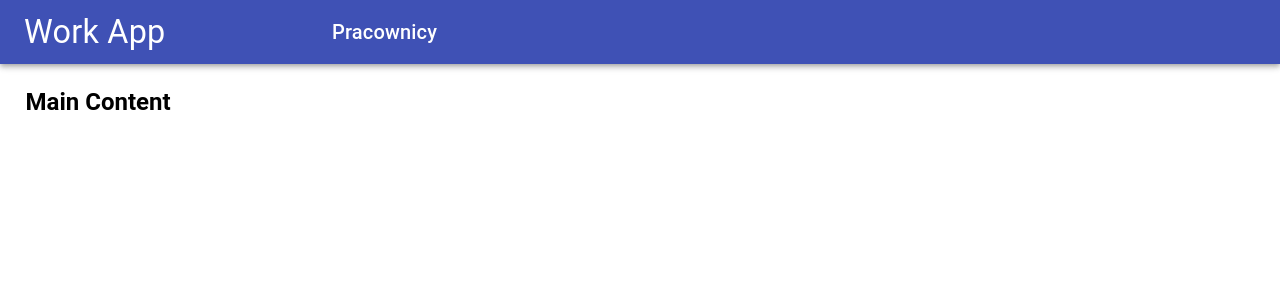
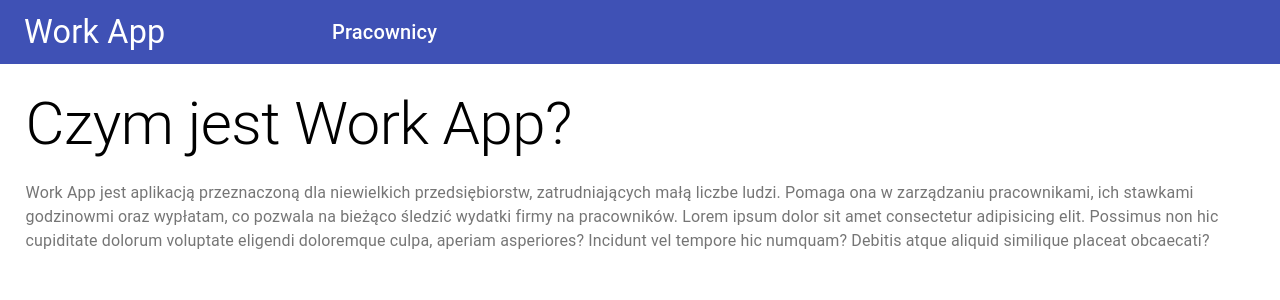
Before and after one commit to MichalBartusiak/work-app, a React (Create React App) app: page / in a window 1280 px wide. Shown: the top 300 px of the page. Built offline with nearby package versions, Linux system fonts and the light colour scheme.

Commit message:
Finished simple homepage

```diff
--- a/src/App.css
+++ b/src/App.css
@@ -3,10 +3,14 @@
   padding: 0;
   box-sizing: border-box;
   font-family: "Roboto", sans-serif;
+  overflow: hidden;
 }
-.mainContent {
+.mainContent,
+.workers {
   margin-left: 2%;
+  margin-right: 2%;
 }
+
 a {
   text-decoration: none;
   color: white;
--- a/src/components/MainContent/MainContent.js
+++ b/src/components/MainContent/MainContent.js
@@ -1,8 +1,20 @@
 import React from "react";
+import { Typography, Paper, Card } from "@material-ui/core";
 const MainContent = () => {
   return (
     <div className="mainContent">
-      <h2>Main Content</h2>
+      <Typography gutterBottom={true} variant="h2">
+        Czym jest Work App?
+      </Typography>
+      <Typography variant="body1" color="textSecondary">
+        Work App jest aplikacją przeznaczoną dla niewielkich przedsiębiorstw,
+        zatrudniających małą liczbe ludzi. Pomaga ona w zarządzaniu
+        pracownikami, ich stawkami godzinowmi oraz wypłatam, co pozwala na
+        bieżąco śledzić wydatki firmy na pracowników. Lorem ipsum dolor sit amet
+        consectetur adipisicing elit. Possimus non hic cupiditate dolorum
+        voluptate eligendi doloremque culpa, aperiam asperiores? Incidunt vel
+        tempore hic numquam? Debitis atque aliquid similique placeat obcaecati?
+      </Typography>
     </div>
   );
 };
--- a/src/components/Workers/Workers.js
+++ b/src/components/Workers/Workers.js
@@ -1,9 +1,9 @@
 import React from "react";
 const Workers = () => {
   return (
-    <>
-      <h1>Workers</h1>
-    </>
+    <div className="workers">
+      <h2>Workers</h2>
+    </div>
   );
 };
 
```
